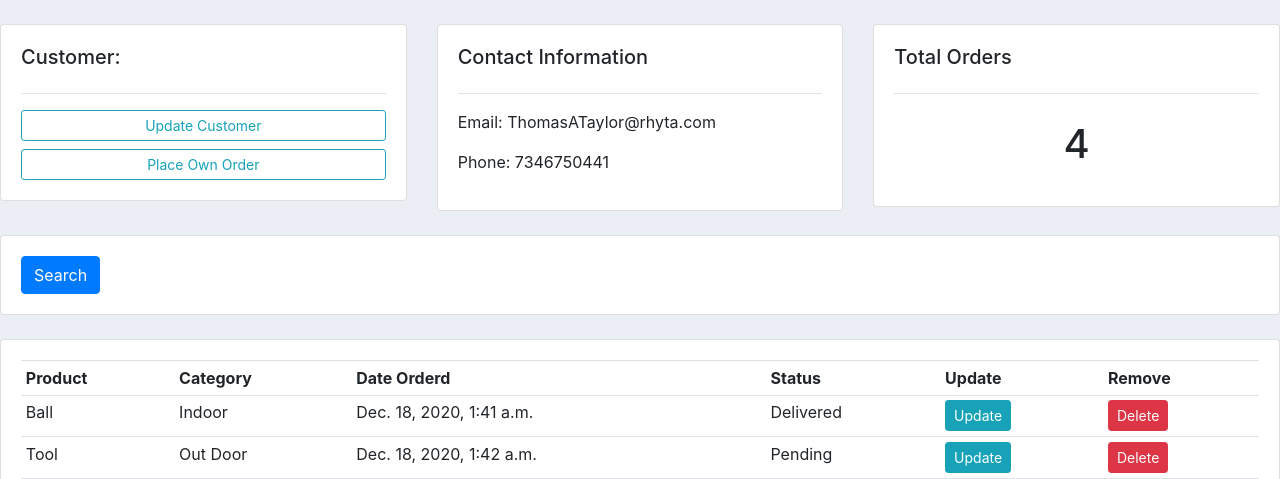
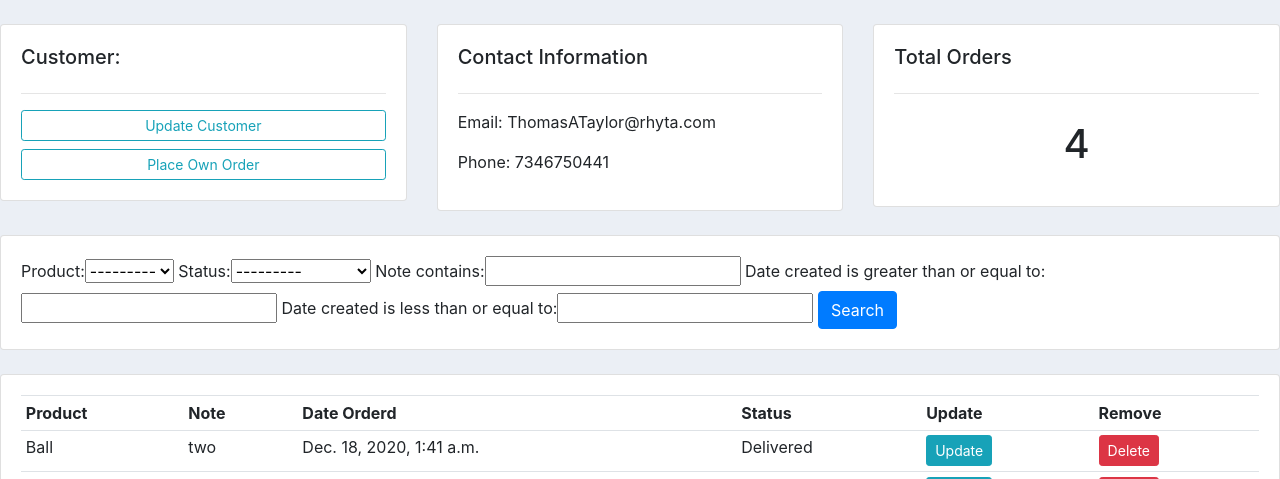
Before and after one commit to AbdoAbosamra/Dennis-Ivy, a Django app: page /customer/1 in a window 1280 px wide. Shown: the part 59-538 px from the top of the page. Run offline with Django 3.2, Linux system fonts and the light colour scheme; data comes from the database, SQL or seed files in the repository; both versions use the stored data as it was after the commit; some libraries are stand-ins or nearby versions.

Commit message:
Add-filters

```diff
--- /dev/null
+++ b/crm1/accounts/filters.py
@@ -0,0 +1,14 @@
+import django_filters
+from django_filters import DateFilter , CharFilter
+from .models import Order ,Customer , Product
+
+class OrderFillter(django_filters.FilterSet):
+    start_date = DateFilter(field_name = "date_created" , lookup_expr = 'gte')
+    end_date = DateFilter(field_name = "date_created" , lookup_expr = 'lte')
+    Note = CharFilter(field_name = "Note" , lookup_expr = 'icontains')
+
+
+    class Meta:
+        model = Order
+        fields = '__all__'
+        exclude = ['customer' ,  'date_created']
--- a/crm1/accounts/models.py
+++ b/crm1/accounts/models.py
@@ -50,6 +50,7 @@ class Order(models.Model):
     product = models.ForeignKey(Product , null = True , on_delete=models.SET_NULL )
     date_created = models.DateTimeField(auto_now_add = True , null =True)
     status = models.CharField(max_length=200 , null =True ,  choices =STATUS )
+    Note = models.CharField(max_length=200 , null =True )
 
 
     def __str__(self):
--- a/crm1/accounts/templates/accounts/customer.html
+++ b/crm1/accounts/templates/accounts/customer.html
@@ -39,7 +39,7 @@
 	<div class="col">
 		<div class="card card-body">
 			<form method="get">
-
+				{{ My_Filter.form }}
 		    <button class="btn btn-primary" type="submit">Search</button>
 		  </form>
 		</div>
@@ -54,7 +54,7 @@
 			<table class="table table-sm">
 				<tr>
 					<th>Product</th>
-					<th>Category</th>
+					<th>Note</th>
 					<th>Date Orderd</th>
 					<th>Status</th>
 					<th>Update</th>
@@ -63,7 +63,7 @@
 				{%for order in orders%}
 					<tr>
 						<td>{{order.product}}</td>
-						<td>{{order.product.category}}</td>
+						<td>{{order.Note}}</td>
 						<td>{{order.date_created}}</td>
 						<td>{{order.status}}</td>
 						<td><a  class ='btn btn-sm  btn-info' href="{% url 'UpdateOrder' order.id%}">Update</a></td>
--- a/crm1/accounts/views.py
+++ b/crm1/accounts/views.py
@@ -3,6 +3,7 @@ from django.http import HttpResponse
 from django.forms import inlineformset_factory
 from .models import Product ,Customer , Order #Error from no thing if i make it "*"
 from .forms import OrderForm
+from .filters import OrderFillter
 # Create your views here.
 def home(request):
     orders = Order.objects.all()
@@ -29,7 +30,10 @@ def customer(request ,pk_test):
 
     order_count = orders.count()
 
-    context = {'orders' : orders , 'customer' : customer  , 'order_count' : order_count}
+    My_Filter = OrderFillter(request.GET , queryset = orders )
+    orders = My_Filter.qs
+
+    context = {'orders' : orders , 'customer' : customer  , 'order_count' : order_count , 'My_Filter' : My_Filter}
     return render(request , 'accounts/customer.html' ,context)
 
 def createOrder(request ,pk):
--- a/crm1/crm1/settings.py
+++ b/crm1/crm1/settings.py
@@ -37,7 +37,8 @@ INSTALLED_APPS = [
     'django.contrib.sessions',
     'django.contrib.messages',
     'django.contrib.staticfiles',
-    'accounts'
+    'accounts',
+    'django_filters'
 ]
 
 MIDDLEWARE = [
```
Also changed, not shown: crm1/accounts/migrations/0005_order_note.py (added), crm1/db.sqlite3.
